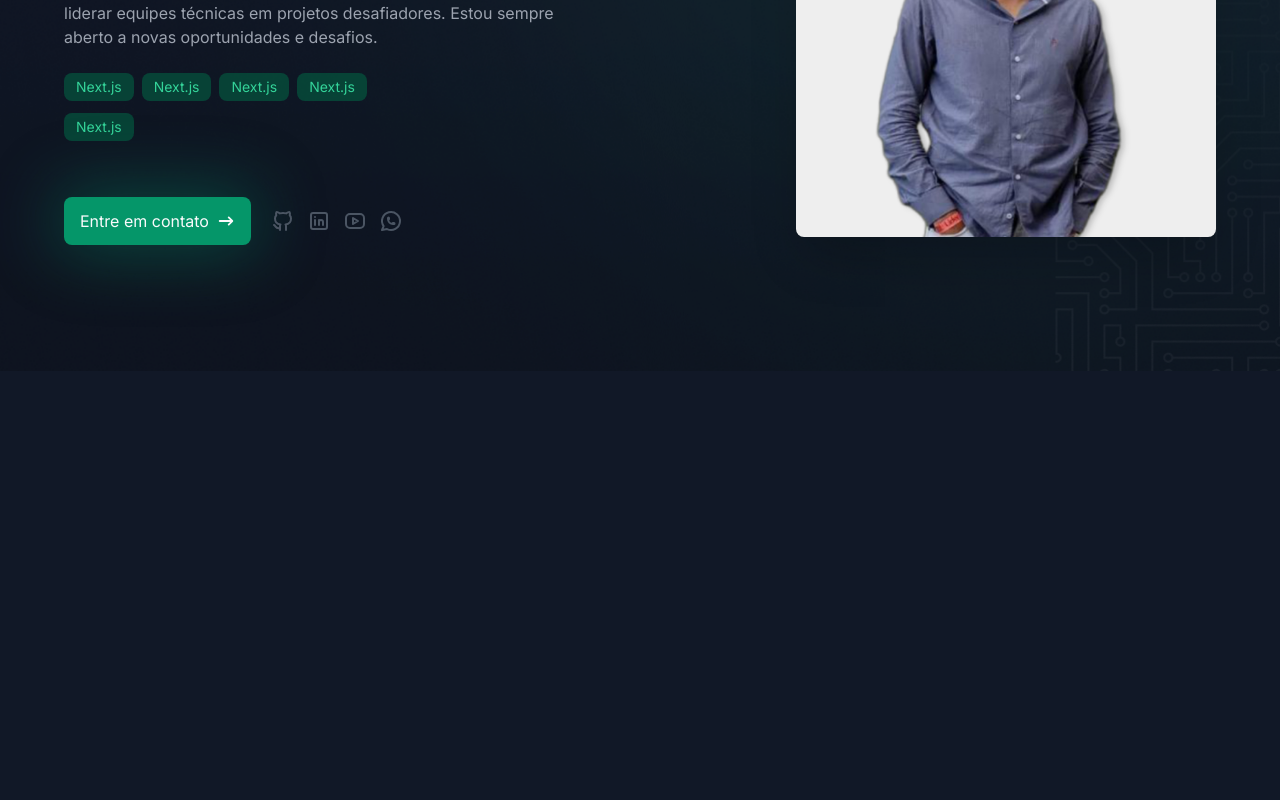
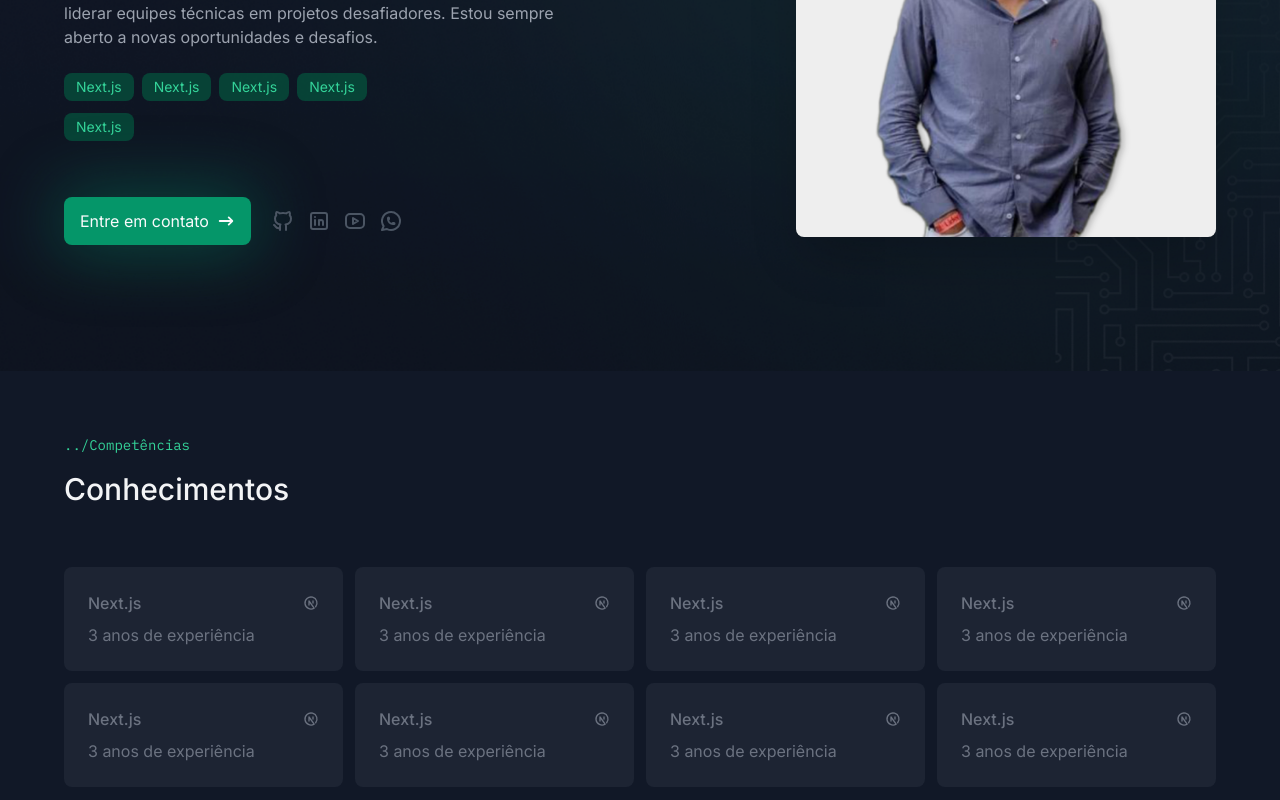
Before and after one commit to gabrielgws/portfolio-2.0, a Next.js app: page / in a window 1280 px wide. Shown: the part 384-1184 px from the top of the page. Before the commit the page ends 800 px from the top, so only its background shows below. Built offline with nearby package versions, Linux system fonts and the light colour scheme.

Commit message:
feat: Knowledge session

```diff
--- /dev/null
+++ b/app/components/pages/home/know-techs/index.tsx
@@ -0,0 +1,21 @@
+import { SectionTitle } from "@/app/components/section-title"
+import { KnowTech } from "./know-tech"
+import { TbBrandNextjs } from "react-icons/tb"
+
+export const KnowTechs = () => {
+  return (
+    <section className="container py-16">
+      <SectionTitle subtitle="Competências" title="Conhecimentos" />
+
+      <div className="grid grid-cols-[repeat(auto-fit,minmax(264px,1fr))] gap-3 mt-[60px]">
+        {Array.from({ length: 8}).map((_, index) => (
+          <KnowTech key={index} tech={{
+            icon: <TbBrandNextjs />,
+            name: 'Next.js',
+            startDate: '2021-01-01'
+          }} />
+        ))}
+      </div>
+    </section>
+  )
+}
--- /dev/null
+++ b/app/components/pages/home/know-techs/know-tech.tsx
@@ -0,0 +1,27 @@
+import { ReactNode } from "react"
+import { getRelativeTimeString } from "@/app/utils/get-relative-time"
+
+type KnowTechProps = {
+  tech: {
+    icon: ReactNode
+    name: string
+    startDate: string
+  }
+}
+
+export const KnowTech = ({ tech } : KnowTechProps) => {
+  const relativeTime = getRelativeTimeString(
+    new Date(tech.startDate), 'pt-BR'
+    )?.replace('há ', ' ');
+
+  return (
+    <div className="p-6 rounded-lg bg-gray-600/20 text-gray-500 flex flex-col gap-2 hover:text-emerald-500 hover:bg-gray-600/30 transition-all">
+      <div className="flex items-center justify-between">
+        <p className="font-medium">{tech.name }</p>
+        {tech.icon}
+      </div>
+
+      <span>{relativeTime} de experiência</span>
+    </div>
+  )
+}
--- /dev/null
+++ b/app/components/section-title/index.tsx
@@ -0,0 +1,20 @@
+import { cn } from "@/app/lib/utils";
+
+type SectionTitleProps = {
+  title: string;
+  subtitle: string;
+  className?: string;
+}
+
+export const SectionTitle = ({
+  title,
+  subtitle,
+  className
+}: SectionTitleProps) => {
+  return (
+    <div className={cn('flex flex-col gap-4', className)}>
+      <span className="font-mono text-sm text-emerald-400">{`../${subtitle}`}</span>
+      <h3 className="text-3xl font-medium">{title}</h3>
+    </div>
+  )
+}
--- a/app/page.tsx
+++ b/app/page.tsx
@@ -1,9 +1,11 @@
 import { HeroSection } from "./components/pages/home/hero-section";
+import { KnowTechs } from "./components/pages/home/know-techs";
 
 export default async function Home() {
   return (
     <>
       <HeroSection />
+      <KnowTechs />
     </>
   )
 }
--- /dev/null
+++ b/app/utils/get-relative-time.ts
@@ -0,0 +1,50 @@
+/**
+ * Convert a date to a relative time string, such as
+ * "a minute ago", "in 2 hours", "yesterday", "3 months ago", etc.
+ * using Intl.RelativeTimeFormat
+ */
+export function getRelativeTimeString(
+  date: Date | number,
+  lang = navigator.language,
+): string {
+  // Allow dates or times to be passed
+  const timeMs = typeof date === 'number' ? date : date.getTime()
+
+  // Get the amount of seconds between the given date and now
+  const deltaSeconds = Math.round((timeMs - Date.now()) / 1000)
+
+  // Array reprsenting one minute, hour, day, week, month, etc in seconds
+  const cutoffs = [
+    60,
+    3600,
+    86400,
+    86400 * 7,
+    86400 * 30,
+    86400 * 365,
+    Infinity,
+  ]
+
+  // Array equivalent to the above but in the string representation of the units
+  const units: Intl.RelativeTimeFormatUnit[] = [
+    'second',
+    'minute',
+    'hour',
+    'day',
+    'week',
+    'month',
+    'year',
+  ]
+
+  // Grab the ideal cutoff unit
+  const unitIndex = cutoffs.findIndex(
+    (cutoff) => cutoff > Math.abs(deltaSeconds),
+  )
+
+  // Get the divisor to divide from the seconds. E.g. if our unit is "day" our divisor
+  // is one day in seconds, so we can divide our seconds by this to get the # of days
+  const divisor = unitIndex ? cutoffs[unitIndex - 1] : 1
+
+  // Intl.RelativeTimeFormat do its magic
+  const rtf = new Intl.RelativeTimeFormat(lang, { numeric: 'auto' })
+  return rtf.format(Math.floor(deltaSeconds / divisor), units[unitIndex])
+}
```
